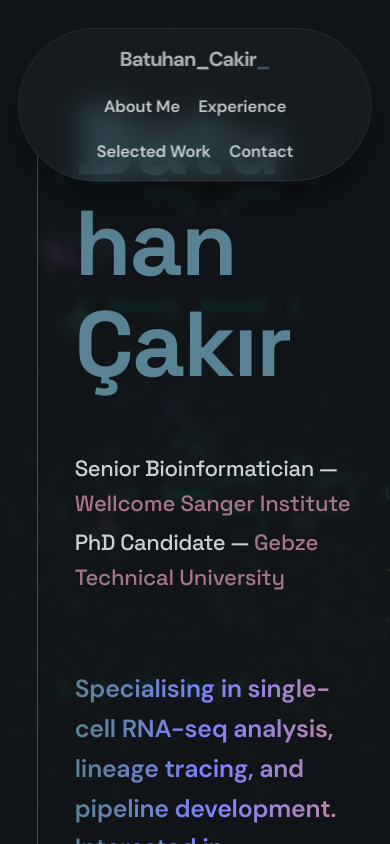
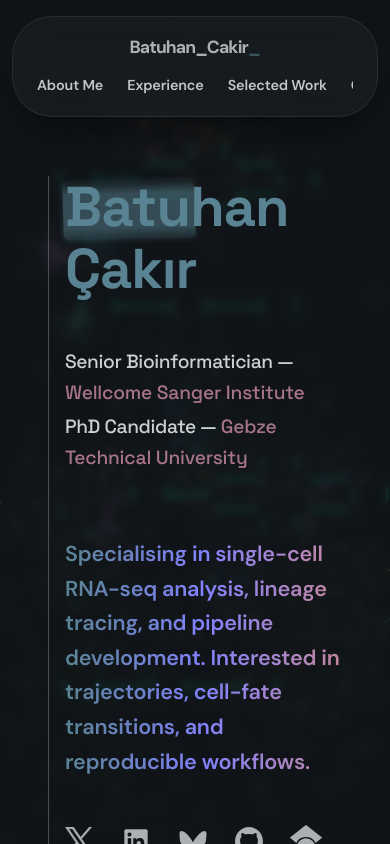
Before and after one commit to cakirb/cakirb.github.io, a Next.js app: page / in a window 390 px wide. Shown: the top 844 px of the page. Built offline with nearby package versions, Linux system fonts and the light colour scheme.

Commit message:
Optimise for mobile and small changes

```diff
--- a/src/app/globals.css
+++ b/src/app/globals.css
@@ -139,27 +139,14 @@ a:hover {
 
 /*
   Marker Pen Highlight Animation
-  Simulates a temporary physical high-lighter swiping across text
+  Simulates a physical high-lighter swiping across text realistically
 */
 @keyframes markerSwipe {
   0% {
     width: 0%;
-    opacity: 0;
   }
-
-  15% {
-    width: 100%;
-    opacity: 1;
-  }
-
-  80% {
-    width: 100%;
-    opacity: 1;
-  }
-
   100% {
-    width: 100%;
-    opacity: 0;
+    width: 105%;
   }
 }
 
@@ -172,18 +159,25 @@ a:hover {
 .marker-highlight::after {
   content: "";
   position: absolute;
-  top: 10%;
+  top: 15%;
   left: -2%;
   width: 0%;
-  height: 90%;
-  background-color: rgba(89, 131, 146, 0.4);
-  /* Translucent secondary color */
+  height: 80%;
+  /* Gradient makes ink darker in center and softer on edges, simulating paper absorption */
+  background: linear-gradient(
+    to bottom,
+    rgba(89, 131, 146, 0.1) 0%,
+    rgba(89, 131, 146, 0.5) 20%,
+    rgba(89, 131, 146, 0.5) 80%,
+    rgba(89, 131, 146, 0.2) 100%
+  );
   z-index: -1;
-  /* Slight rotation for that hand-drawn feel */
-  transform: rotate(-1deg);
-  border-radius: 2px;
-  animation: markerSwipe 4s ease-in-out forwards;
-  /* Delay start to wait for hero to reveal */
+  /* Slight rotation and asymmetrical borders for hand-drawn feel */
+  transform: rotate(-1.5deg);
+  border-radius: 3px 8px 4px 6px;
+  box-shadow: 0 0 6px rgba(89, 131, 146, 0.3);
+  /* Smooth human-like stroke easing */
+  animation: markerSwipe 0.7s cubic-bezier(0.25, 1, 0.5, 1) forwards;
   animation-delay: 0.8s;
 }
 
@@ -440,17 +434,57 @@ a:hover {
 
 /* Responsive adjustments for mobile */
 @media (max-width: 768px) {
+  html {
+    font-size: 100%;
+  }
+
+  section {
+    padding-left: 1rem !important;
+    padding-right: 1rem !important;
+  }
+
+  /* Prevent tight viewports from pushing centered Hero text under the nav */
+  #home {
+    justify-content: flex-start !important;
+    padding-top: 11rem !important;
+  }
+
+  .glass-panel {
+    padding-left: 1rem;
+    margin-bottom: 3rem;
+  }
+
+  nav {
+    border-radius: 40px !important;
+    padding: 1rem 1.5rem !important;
+    top: 1rem !important;
+    width: calc(100% - 1.5rem) !important;
+  }
+
   .nav-container {
     flex-wrap: wrap;
-    gap: 1rem;
+    gap: 0.8rem !important;
     justify-content: center !important;
   }
 
   .nav-links {
-    flex-wrap: wrap;
-    justify-content: center;
-    gap: 1rem !important;
+    flex-wrap: nowrap !important;
+    overflow-x: auto;
+    justify-content: flex-start !important;
+    gap: 1.5rem !important;
+    padding-bottom: 0.2rem; /* Buffer for touch */
     width: 100%;
+    -ms-overflow-style: none; /* IE and Edge */
+    scrollbar-width: none; /* Firefox */
+  }
+
+  /* Prevent texts like About Me from splitting onto two lines inside the scroll row */
+  .nav-links a {
+    white-space: nowrap !important;
+  }
+
+  .nav-links::-webkit-scrollbar {
+    display: none; /* Chrome, Safari and Opera */
   }
 }
 
--- a/src/app/page.js
+++ b/src/app/page.js
@@ -134,7 +134,7 @@ export default function Home() {
             }}
           >
             <div className="glass-panel reveal" style={{ maxWidth: "1000px" }}>
-              <h1 style={{ fontSize: "max(8vw, 5rem)", fontWeight: "700", letterSpacing: "-0.02em", lineHeight: "1.1", marginBottom: "3rem", color: "var(--accent-cyan)" }}>
+              <h1 style={{ fontSize: "max(3.5rem, 8vw)", fontWeight: "700", letterSpacing: "-0.02em", lineHeight: "1.1", marginBottom: "3rem", color: "var(--accent-cyan)" }}>
                 <span className="marker-highlight" style={{ fontFamily: "inherit" }}>Batu</span>han Çakır
               </h1>
 
--- a/src/components/Navbar.jsx
+++ b/src/components/Navbar.jsx
@@ -1,6 +1,25 @@
 "use client";
+import { useState, useEffect } from "react";
 
 export default function Navbar() {
+    const [activeSection, setActiveSection] = useState("");
+
+    useEffect(() => {
+        const observer = new IntersectionObserver((entries) => {
+            entries.forEach((entry) => {
+                if (entry.isIntersecting) {
+                    setActiveSection(entry.target.id);
+                }
+            });
+        }, { rootMargin: "-30% 0px -30% 0px" });
+
+        const sections = document.querySelectorAll("section[id]");
+        sections.forEach((section) => observer.observe(section));
+
+        return () => {
+            sections.forEach((section) => observer.unobserve(section));
+        };
+    }, []);
 
     const navLinks = [
         { name: "About Me", href: "#about" },
@@ -36,26 +55,43 @@ export default function Navbar() {
                 </a>
 
                 <div className="nav-links" style={{ display: "flex", gap: "2rem", alignItems: "center", fontSize: "0.9rem", fontWeight: "500" }}>
-                    {navLinks.map((item) => (
+                    {navLinks.map((item) => {
+                        const isActive = activeSection === item.href.substring(1);
+                        return (
                             <a
                                 key={item.name}
                                 href={item.href}
                                 className="social-icon-hover"
                                 style={{
-                                color: "inherit",
+                                    position: "relative",
+                                    color: isActive ? "var(--accent-cyan)" : "inherit",
                                     textDecoration: "none",
                                     fontFamily: "inherit",
                                     fontSize: "inherit",
                                     fontWeight: "600",
-                                opacity: 0.8,
+                                    opacity: isActive ? 1 : 0.8,
                                     transition: "all 0.2s ease"
                                 }}
-                            onMouseOver={(e) => { e.target.style.opacity = 1; e.target.style.color = "var(--accent-cyan)"; }}
-                            onMouseOut={(e) => { e.target.style.opacity = 0.8; e.target.style.color = "inherit"; }}
+                                onMouseOver={(e) => { e.currentTarget.style.opacity = 1; e.currentTarget.style.color = "var(--accent-cyan)"; }}
+                                onMouseOut={(e) => {
+                                    e.currentTarget.style.opacity = isActive ? 1 : 0.8;
+                                    e.currentTarget.style.color = isActive ? "var(--accent-cyan)" : "inherit";
+                                }}
                             >
                                 {item.name}
+                                <span style={{
+                                    position: "absolute",
+                                    left: 0,
+                                    bottom: "-4px",
+                                    height: "2px",
+                                    width: isActive ? "100%" : "0%",
+                                    backgroundColor: "var(--accent-cyan)",
+                                    transition: "width 0.3s ease-out",
+                                    borderRadius: "2px"
+                                }} />
                             </a>
-                    ))}
+                        );
+                    })}
                 </div>
             </div>
         </nav>
```
Lines whose indentation alone changed are shown as unchanged.
